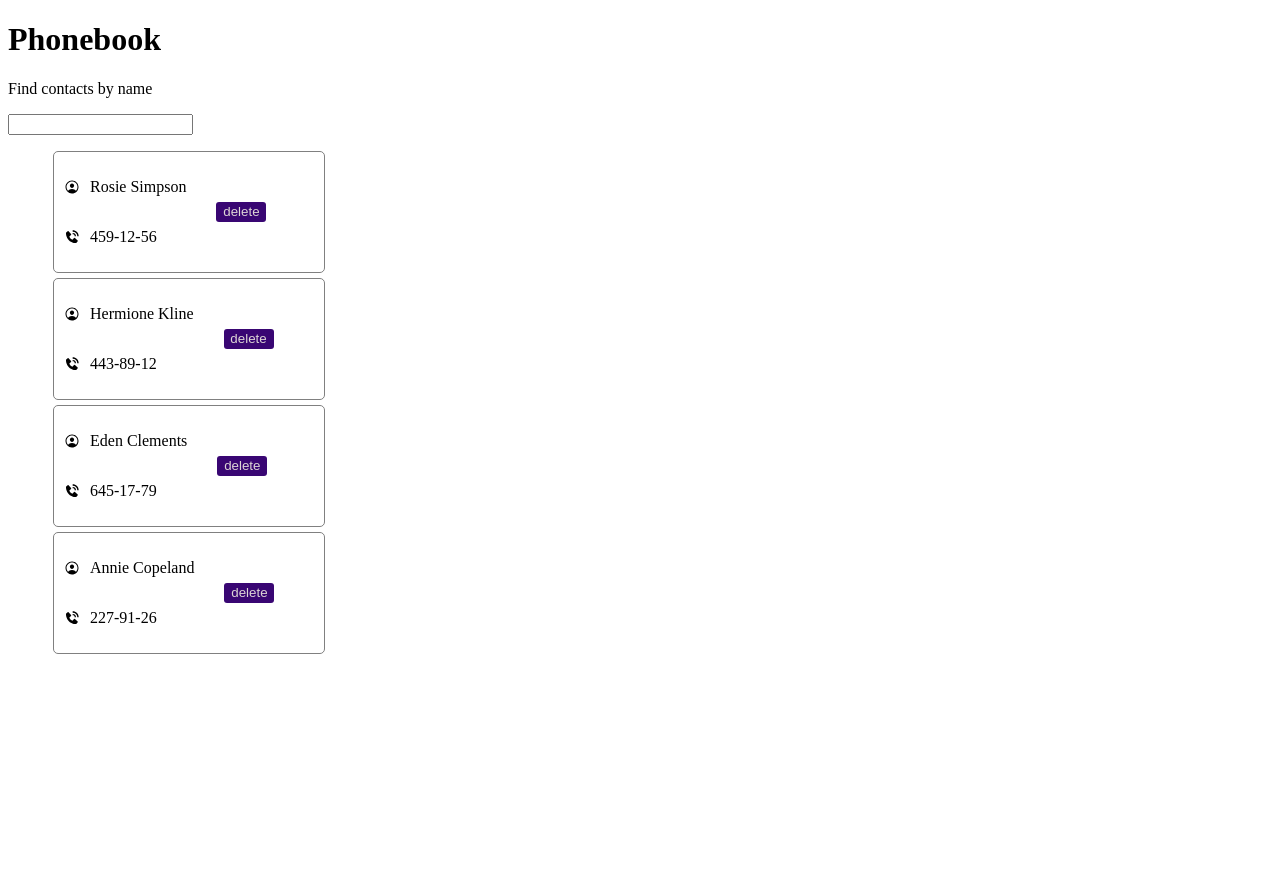
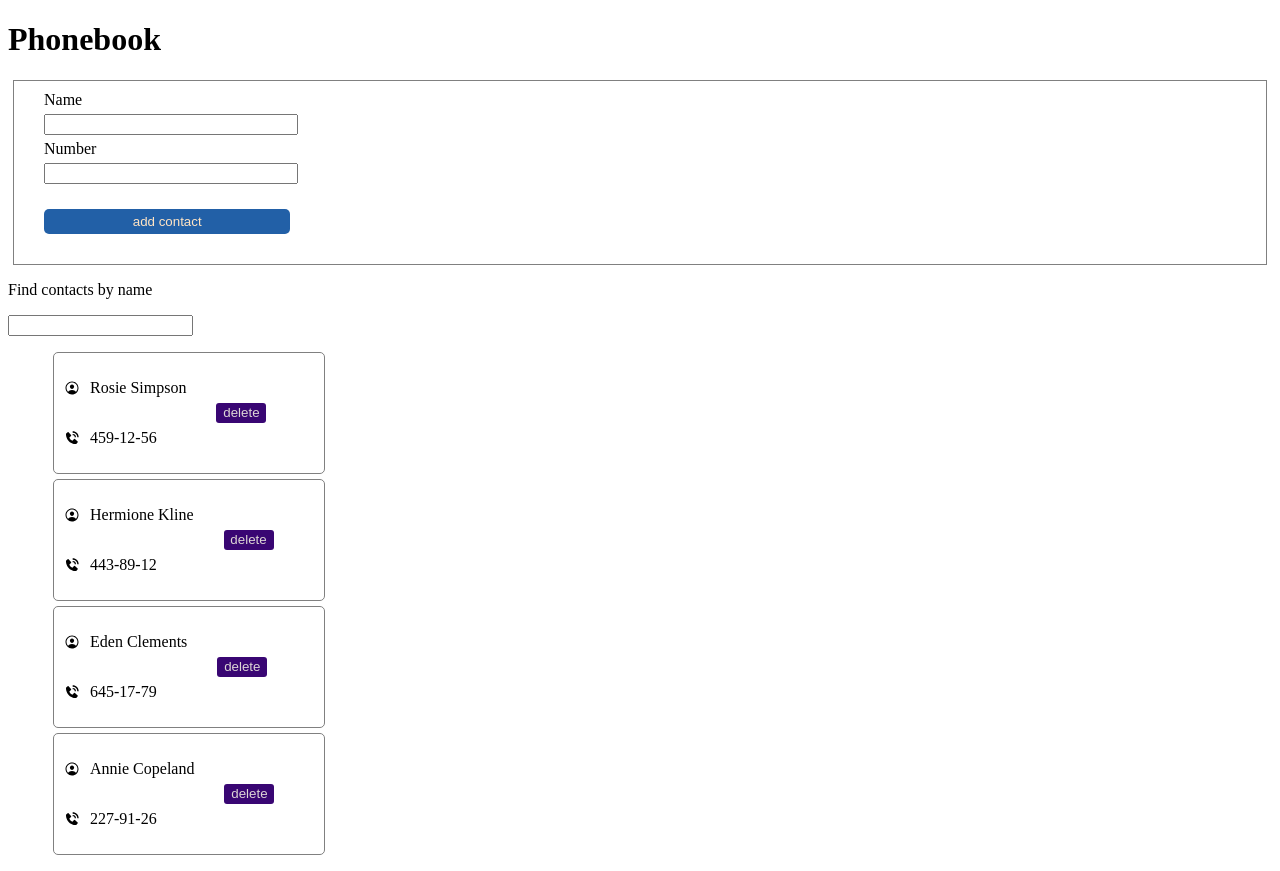
Before and after one commit to beatifultango/goit-react-hw-03, a React (Vite) app: page / in a window 1280 px wide. Before the commit the page ends 800 px from the top, so only its background shows below. Built offline with nearby package versions, Linux system fonts and the light colour scheme.

Commit message:
search component yapıldı

```diff
--- a/package.json
+++ b/package.json
@@ -11,6 +11,7 @@
   },
   "dependencies": {
     "formik": "^2.4.6",
+    "nanoid": "^5.1.5",
     "react": "^19.1.0",
     "react-dom": "^19.1.0",
     "react-icons": "^5.5.0"
--- a/src/App.jsx
+++ b/src/App.jsx
@@ -12,8 +12,9 @@ const App = () => {
   ]);
 
   const [search, setSearch] = useState("");
+
   const filteredList = contacts.filter((contact) => {
-    contact.name.toLowerCase().includes(search.toLowerCase());
+    return contact.name.toLowerCase().includes(search.toLowerCase());
   });
 
   return (
@@ -21,7 +22,7 @@ const App = () => {
       <h1>Phonebook</h1>
       <ContactForm />
       <SearchBox value={search} onChange={setSearch} />
-      <ContactList contacts={contacts} />
+      <ContactList contacts={filteredList} />
     </>
   );
 };
--- a/src/assets/components/ContactForm.jsx
+++ b/src/assets/components/ContactForm.jsx
@@ -1,17 +1,38 @@
-import React from 'react'
-import { Formik } from 'formik';
-import css from "./ContactForm.module.css"
+import React from "react";
+import { Formik, Form, Field } from "formik";
+import { nanoid } from "nanoid";
+// import * as yup from "yup";
 
+import css from "./ContactForm.module.css";
 
 const ContactForm = () => {
+  const initialValues = {
+    name: "",
+    number: "",
+  };
 
+  const handleSubmit = (values, actions) => {
+    console.log(values);
+    actions.resetForm();
+  };
+  const nameId = nanoid();
+  const numberId = nanoid();
 
   return (
-    <Formik className={css.form}>
+    <Formik
 
+      initialValues={initialValues}
+      onSubmit={handleSubmit}
+    >
+      <Form className={css.form}>
+        <label>Name</label>
+        <Field className={css.name} type="text" name="name" id={nameId}></Field>
+        <label>Number</label>
+        <Field className={css.number} type="text" name="number" id={numberId}></Field>
+        <button className={css.addBtn} type="submit">add contact</button>
+      </Form>
+    </Formik>
+  );
+};
 
-    </Formik>
-  )
-}
-
-export default ContactForm
+export default ContactForm;
--- a/src/assets/components/ContactForm.module.css
+++ b/src/assets/components/ContactForm.module.css
@@ -0,0 +1,27 @@
+.form{
+    border:1px solid gray;
+    padding:10px;
+    display: flex;
+    flex-direction: column;
+    margin: 5px;
+    align-items: baseline;
+}
+
+
+.name,
+.number{
+    margin:5px;
+    width: 20%;
+
+}
+
+.addBtn{
+    margin: 20px;
+    padding: 5px;
+    width: 20%;
+    color: bisque;
+    background-color: rgb(34, 96, 167);
+    border-radius: 5px;
+    border: transparent;
+
+}
--- a/src/assets/components/SearchBox.jsx
+++ b/src/assets/components/SearchBox.jsx
@@ -3,14 +3,14 @@ import ContactList from "./ContactList";
 import Contact from "./Contact";
 
 const SearchBox = ({ value,onChange }) => {
-  const handleChange = (e) => {
-    onChange(e.target.value);
-  };
+
+
 
   return (
     <div>
       <p>Find contacts by name</p>
-      <input type="text" value={value} onChange={handleChange} />
+      <input type="text" value={value} onChange={(e) => {
+    onChange(e.target.value)}} />
     </div>
   );
 };
```
Also changed, not shown: 1 other file (tests, documents, lock files or other folders).
